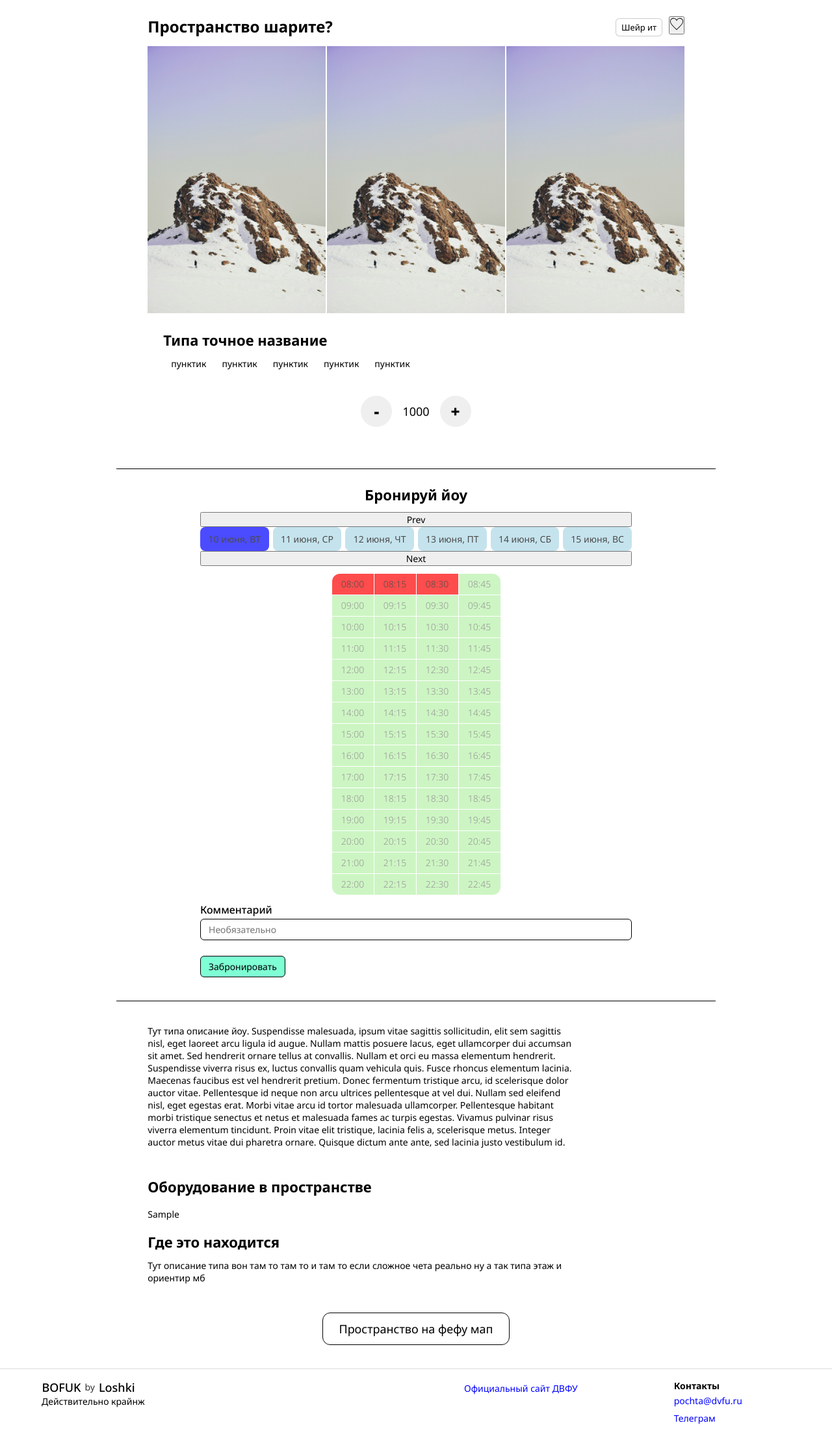
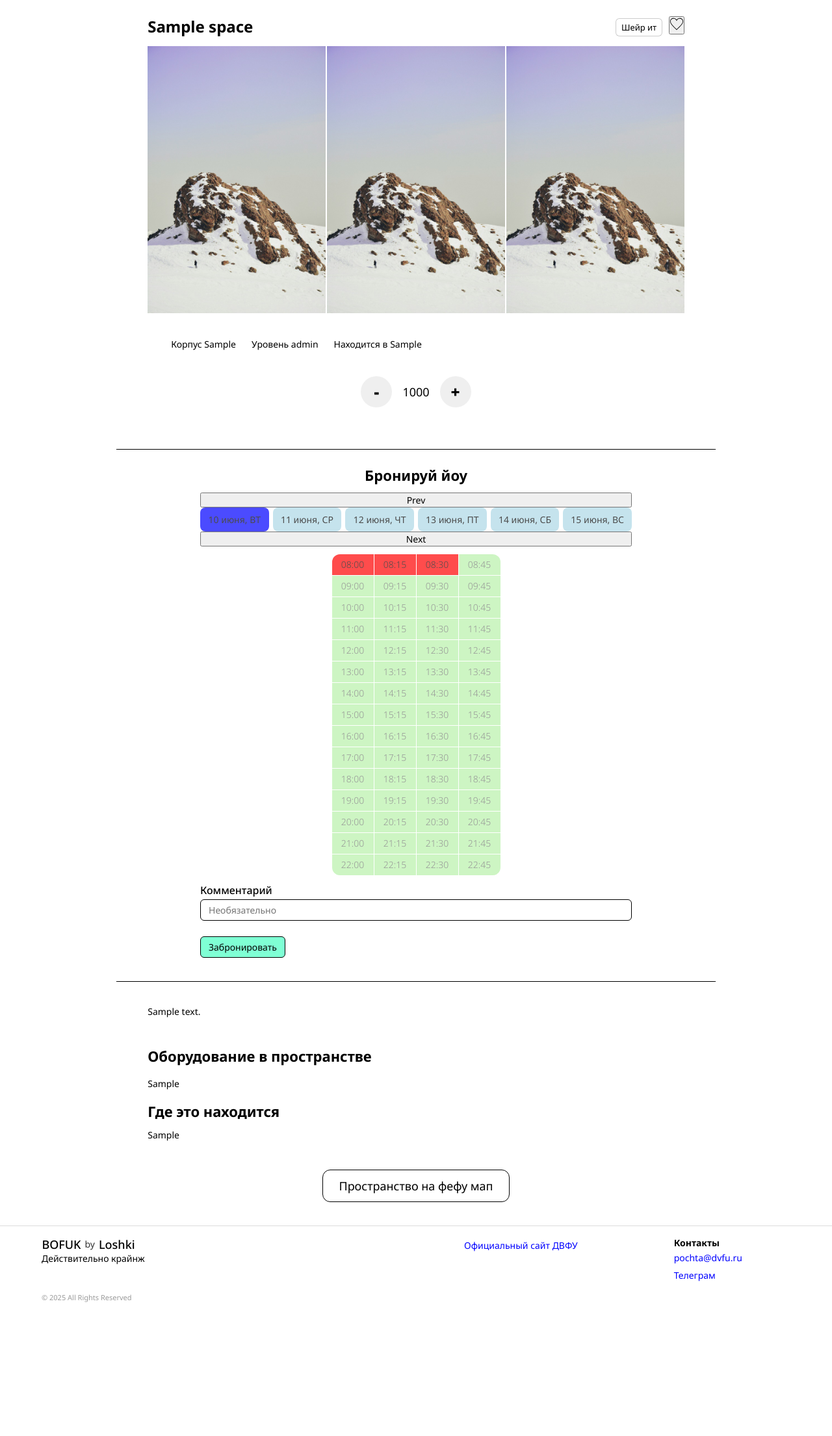
Before and after one commit to FFkuralator/web_service_DRG, a Flask app: page /space/1 in a window 1280 px wide. Shown: the part 80-2290 px from the top of the page at 65% size. After the commit the page ends 2084 px from the top, so only its background shows below. Run offline with Flask 3, Linux system fonts and the light colour scheme; tables that the repository leaves empty hold one stand-in row (values such as "Sample post").

Commit message:
space card minimal data showing

```diff
--- a/app/templates/spaces/space_card.html
+++ b/app/templates/spaces/space_card.html
@@ -12,7 +12,7 @@
 {% block content %}
     <section class="card_section">
         <div class="card_header">
-            <h1 class="space_name">Пространство шарите?</h1>
+            <h1 class="space_name">{{ space.name }}</h1>
             <div class="c_header_buttons">
                 <button class="c_header_button">Шейр ит</button>
                 <button class="fav-button {% if space.is_favorite %}active{% endif %}"
@@ -43,14 +43,10 @@
         </div>
 
         <div class="space_descr_container">
-            <h2 class="h2">Типа точное название</h2>
-
             <ul class="space_descr_list">
-                <li class="space_descr_item">пунктик</li>
-                <li class="space_descr_item">пунктик</li>
-                <li class="space_descr_item">пунктик</li>
-                <li class="space_descr_item">пунктик</li>
-                <li class="space_descr_item">пунктик</li>
+                <li class="space_descr_item">Корпус {{ space.building}}</li>
+                <li class="space_descr_item">Уровень {{ space.level }}</li>
+                <li class="space_descr_item">Находится в {{ space.location }}</li>
             </ul>
 
             <div class="space_likes">
@@ -89,20 +85,21 @@
 
     <section class="card_section">
         <div class="info_description">
-            <p class="info_description_p">Тут типа описание йоу. Suspendisse malesuada, ipsum vitae sagittis sollicitudin, elit sem sagittis nisl, eget laoreet arcu ligula id augue. Nullam mattis posuere lacus, eget ullamcorper dui accumsan sit amet. Sed hendrerit ornare tellus at convallis. Nullam et orci eu massa elementum hendrerit. Suspendisse viverra risus ex, luctus convallis quam vehicula quis. Fusce rhoncus elementum lacinia. Maecenas faucibus est vel hendrerit pretium. Donec fermentum tristique arcu, id scelerisque dolor auctor vitae. Pellentesque id neque non arcu ultrices pellentesque at vel dui. Nullam sed eleifend nisl, eget egestas erat. Morbi vitae arcu id tortor malesuada ullamcorper. Pellentesque habitant morbi tristique senectus et netus et malesuada fames ac turpis egestas. Vivamus pulvinar risus viverra elementum tincidunt. Proin vitae elit tristique, lacinia felis a, scelerisque metus. Integer auctor metus vitae dui pharetra ornare. Quisque dictum ante ante, sed lacinia justo vestibulum id.</p>
+            <p class="info_description_p">{{ space.description }}</p>
         </div>
 
+        {% if space.features %}
             <h2 class="h2">Оборудование в пространстве</h2>
-        <div style="display: none;">Нет нихуя</div>
             <ul class="features_grid">
                 {% for feature in space.features %}
                     <li class="feature">{{ feature }}</li>
                 {% endfor %}
             </ul>
+        {% endif %}
 
         <h2 class="h2">Где это находится</h2>
         <div class="info_description">
-            <p class="info_description_p">Тут описание типа вон там то там то и там то если сложное чета реально ну а так типа этаж и ориентир мб</p>
+            <p class="info_description_p">{{ space.location }}</p>
         </div>
         <a class="fefumap_link" href="/">Пространство на фефу мап</a>
 
```
Lines whose indentation alone changed are shown as unchanged.
